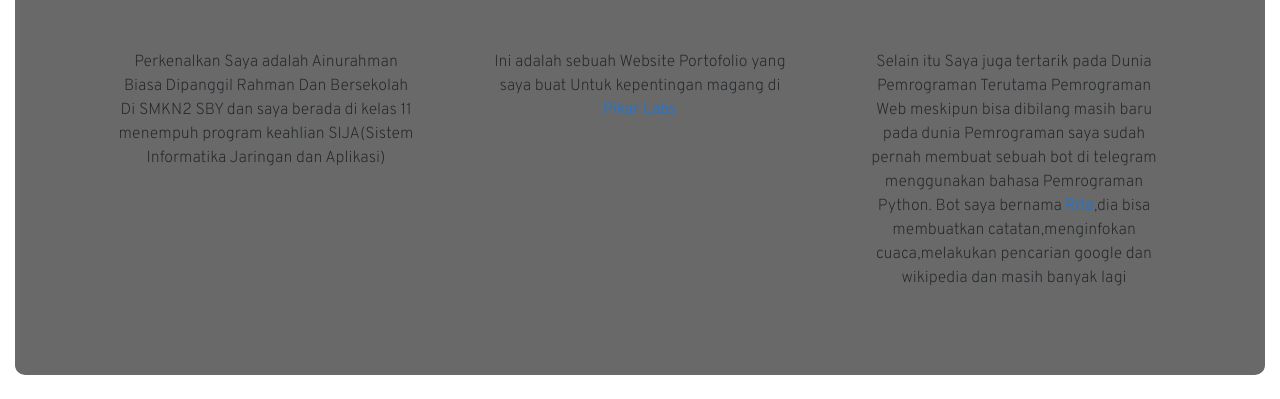
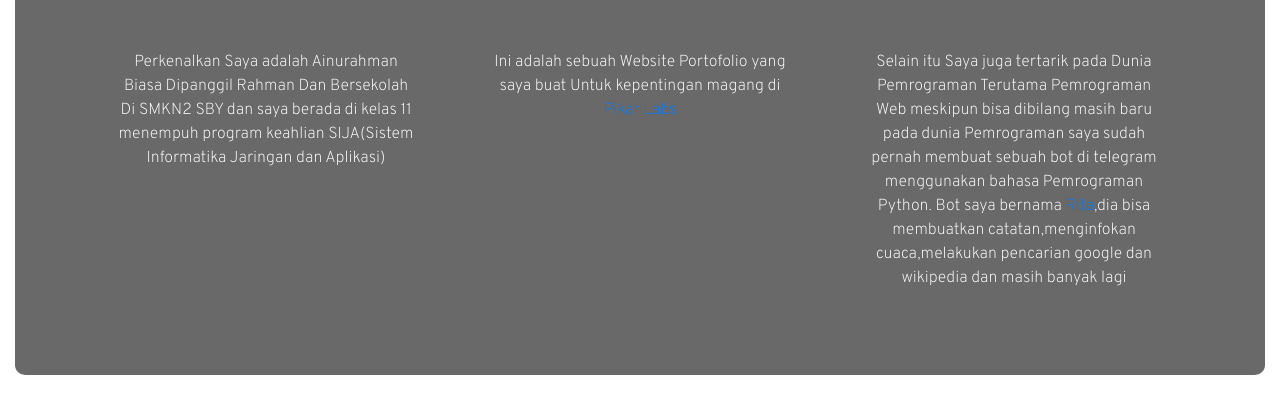
Before and after one commit to Ainur-craft/portofolio, a plain HTML site: page index.html in a window 1280 px wide. Shown: the part 649-1048 px from the top of the page. Drawn offline with nearby package versions, Linux system fonts and the light colour scheme.

Commit message:
mengubah card hover

```diff
--- a/css/style.css
+++ b/css/style.css
@@ -36,9 +36,11 @@
 .card {
     border-color: #696969;
     background: #696969;
+    color: #f8f8f8;
 }
 
 .card:hover {
     box-shadow: 0 0 40px rgba(51, 51, 51, 1);
     background-color: #f8f8f8;
+    color: #696969;
 }
```
